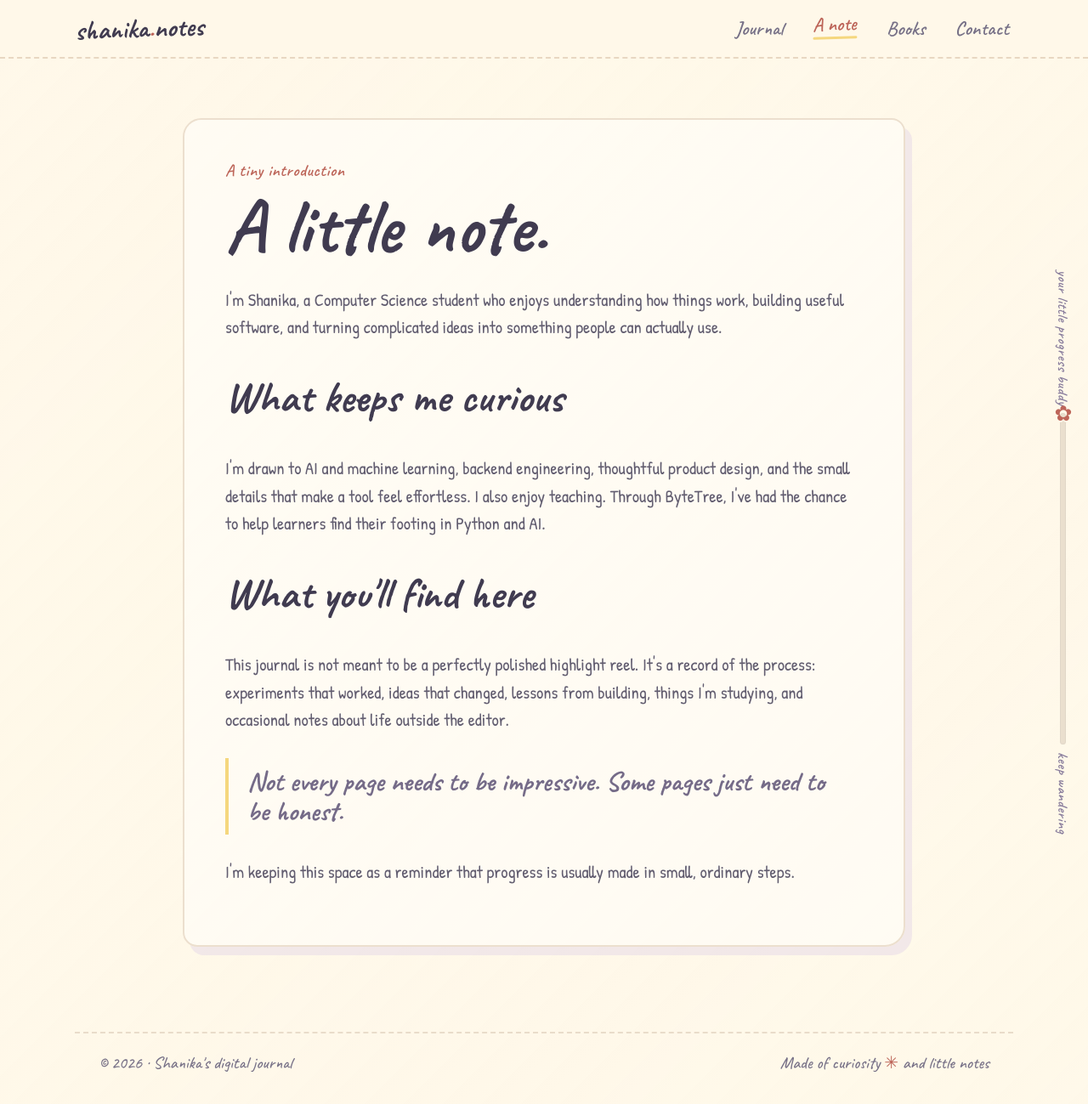
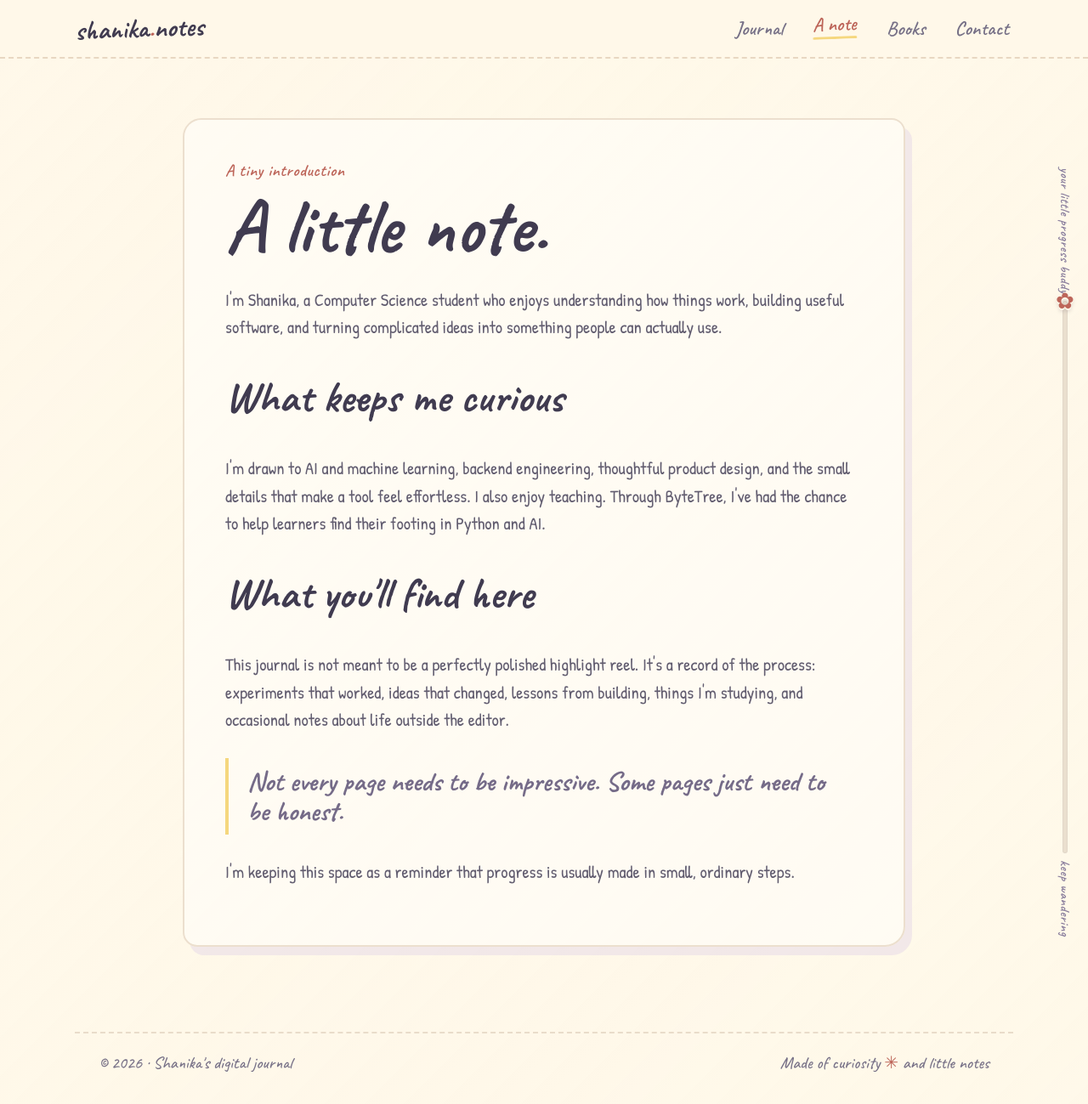
Before and after one commit to shanikashameems/shanikashameems.github.io, a Jekyll site: the page built from about.md, in a window 1280 px wide and 1299 px high. Shown: the whole window at 85% size. Built offline with Jekyll 4.4.1, drawn with Linux system fonts in a browser that asks for light colours.

Commit message:
Simplify diary intro and refine connected motion

```diff
--- a/_layouts/default.html
+++ b/_layouts/default.html
@@ -300,36 +300,66 @@
       .intro-cover-front{visibility:hidden}
     }
 
+
+    /* A quiet one-page opening. No giant book, no cinematic gymnastics. */
+    .simple-intro{background:radial-gradient(ellipse at 50% 45%,#fffdf7 0%,#fff7e9 72%,#f4e8d9 100%);padding:20px}
+    .simple-intro-inner{width:min(100%,430px);display:flex;flex-direction:column;align-items:center;gap:18px;text-align:center;position:relative;z-index:2}
+    .simple-intro-whisper{margin:0;font:600 clamp(1.5rem,4vw,2rem)/1.15 var(--caveat);color:#89758f;animation:simple-fade-up .65s .12s both}
+    .simple-page-stack{width:min(66vw,245px);height:min(83vw,320px);max-height:43vh;min-height:205px;position:relative;perspective:1000px;filter:drop-shadow(9px 13px 12px rgba(64,59,80,.13))}
+    .simple-page-under{position:absolute;inset:5px -7px 0 9px;border-radius:3px 13px 13px 3px;background:repeating-linear-gradient(90deg,#fffdf7 0,#fffdf7 2px,#e8ddce 3px,#fffdf7 4px);border:1px solid #e9dfd1;transform:rotate(2deg)}
+    .simple-page{position:absolute;inset:0;display:flex;flex-direction:column;justify-content:space-between;align-items:center;padding:17% 9%;border:1px solid #eadfce;border-radius:4px 13px 13px 4px;background:linear-gradient(105deg,#f3ebdf,#fffdf7 14%,#fffaf0 88%,#eee3d5);transform-origin:left center;backface-visibility:hidden;animation:simple-single-page-turn 1.05s .65s cubic-bezier(.48,.04,.22,1) forwards;box-shadow:inset 5px 0 8px rgba(120,91,65,.05)}
+    .simple-page:before{content:"";position:absolute;inset:12px;border:1px dashed #e7d6c4;border-radius:5px;pointer-events:none}
+    .simple-page-kicker,.simple-page-sign{position:relative;font:600 clamp(.8rem,2.4vw,1rem) var(--caveat);color:#947f8d;letter-spacing:.05em}
+    .simple-page strong{position:relative;font:700 clamp(2.2rem,7vw,3rem)/.95 var(--caveat);color:#bd6559;max-width:190px}
+    .simple-intro-hint{font:600 1.1rem var(--caveat);color:#a294a2;animation:simple-fade-up .55s .3s both}
+    .simple-intro .intro-skip{opacity:1;animation:simple-fade-up .55s .35s both}
+    @keyframes simple-single-page-turn{0%{transform:rotateY(0) translateZ(4px)}45%{transform:rotateY(-88deg) translateZ(14px)}100%{transform:rotateY(-178deg) translateZ(0);opacity:0}}
+    @keyframes simple-fade-up{from{opacity:0;transform:translateY(9px)}to{opacity:1;transform:translateY(0)}}
+    /* More tactile depth, kept subtle so the page remains easy to read. */
+    .entry,.shelf-card,.content-page,.text-link,.navlinks a,.menu-toggle,.back-top{transform-style:preserve-3d}
+    .entry,.shelf-card{will-change:transform}
+    .entry:after,.shelf-card:after{content:"";position:absolute;inset:0;border-radius:inherit;pointer-events:none;background:linear-gradient(135deg,rgba(255,255,255,.45),transparent 38%);opacity:0;transition:opacity .3s}
+    .entry:hover:after,.shelf-card:hover:after{opacity:1}
+    .text-link,.menu-toggle,.back-top{transition:transform .25s,box-shadow .25s,background .25s}
+    .text-link:hover{display:inline-block;transform:translateY(-3px) rotate(-2deg)}
+    .menu-toggle:hover,.back-top:hover{transform:translateY(-3px) rotate(-4deg);box-shadow:5px 7px 0 #e7d9c8}
+    .content-page{transition:box-shadow .35s,transform .35s}
+    .content-page:hover{box-shadow:11px 14px 0 rgba(201,183,232,.25);transform:translateY(-2px)}
+    /* A continuous vertical reading trail, with a marker that travels as the page scrolls. */
+    .scroll-buddy{right:17px;top:0;bottom:0;transform:none;justify-content:center;gap:8px}
+    .buddy-track{height:min(72vh,650px);min-height:240px;max-height:none;width:6px}
+    .buddy-marker{font-size:26px;filter:drop-shadow(0 2px 2px rgba(64,59,80,.15))}
+    .buddy-label,.buddy-caption{font-size:.98rem}
+    /* A small custom cursor on precise-pointer devices only. */
+    .cursor-dot,.cursor-ring{position:fixed;left:0;top:0;z-index:300;pointer-events:none;border-radius:50%;opacity:0;transform:translate(-50%,-50%);transition:opacity .2s}
+    .cursor-dot{width:7px;height:7px;background:#bd6559}
+    .cursor-ring{width:30px;height:30px;border:1.5px solid rgba(189,101,89,.65);transition:width .2s,height .2s,background .2s,opacity .2s}
+    body.has-custom-cursor,body.has-custom-cursor a,body.has-custom-cursor button{cursor:none}
+    body.has-custom-cursor .cursor-dot,body.has-custom-cursor .cursor-ring{opacity:1}
+    body.has-custom-cursor.cursor-hover .cursor-ring{width:44px;height:44px;background:rgba(239,142,120,.12)}
+    @media(hover:none),(pointer:coarse){.cursor-dot,.cursor-ring{display:none}body,body a,body button{cursor:auto}}
+    @media(max-width:760px){.scroll-buddy{right:5px}.buddy-track{height:60vh;min-height:170px;width:5px}.buddy-marker{font-size:21px}.buddy-label,.buddy-caption{display:none}}
+    @media(max-width:600px){.simple-intro-inner{gap:13px}.simple-page-stack{width:min(67vw,220px);height:min(82vw,280px);min-height:190px}.simple-page strong{font-size:clamp(2rem,9vw,2.6rem)}}
+    @media(prefers-reduced-motion:reduce){.simple-page{animation:none!important;opacity:0}.simple-intro-whisper,.simple-intro-hint,.simple-intro .intro-skip{animation:none!important;opacity:1;transform:none}}
+
   </style>
 </head>
 <body>
 
 {% if page.url == '/' %}
-<div class="diary-intro" id="diary-intro" aria-label="Opening Shanika's journal">
-  <div class="intro-inner">
-    <div class="intro-whisper">A little piece of my world...</div>
-    <div class="intro-book-scene">
-      <div class="intro-book-shadow"></div>
-      <div class="intro-book">
-        <div class="intro-book-back"></div>
-        <div class="intro-book-spine"></div>
-        <div class="intro-book-pages"></div>
-        <div class="intro-page page-a"><span class="page-front"></span><span class="page-back"></span></div>
-        <div class="intro-page page-b"><span class="page-front"></span><span class="page-back"></span></div>
-        <div class="intro-page page-c"><span class="page-front"></span><span class="page-back"></span></div>
-        <div class="intro-page page-d"><span class="page-front"></span><span class="page-back"></span></div>
-        <div class="intro-page page-e"><span class="page-front"></span><span class="page-back"></span></div>
-        <div class="intro-cover">
-          <div class="intro-cover-front">
-            <small>VOLUME 01 · PERSONAL JOURNAL</small>
-            <strong>Dear little life,</strong>
-            <span>Shanika's journal ✳</span>
-          </div>
-          <div class="intro-cover-back"></div>
-        </div>
+<div class="diary-intro simple-intro" id="diary-intro" aria-label="Opening Shanika's journal">
+  <div class="simple-intro-inner">
+    <p class="simple-intro-whisper">A little piece of my world...</p>
+    <div class="simple-page-stack" aria-hidden="true">
+      <div class="simple-page-under"></div>
+      <div class="simple-page">
+        <span class="simple-page-kicker">A PERSONAL JOURNAL</span>
+        <strong>Dear little life,</strong>
+        <span class="simple-page-sign">Shanika's journal ✳</span>
       </div>
     </div>
-    <button class="intro-skip" type="button" id="intro-skip">Skip the intro ↗</button>
+    <span class="simple-intro-hint">turning the page...</span>
+    <button class="intro-skip" type="button" id="intro-skip">Skip intro ↗</button>
   </div>
 </div>
 {% endif %}
@@ -385,6 +415,22 @@
   window.addEventListener('resize',updateScroll);
   updateScroll();
   if(backTop)backTop.addEventListener('click',()=>window.scrollTo({top:0,behavior:reduced?'auto':'smooth'}));
+
+  // Lightweight cursor: a dot and a soft ring, disabled on touch screens.
+  if(window.matchMedia('(hover: hover) and (pointer: fine)').matches){
+    document.body.classList.add('has-custom-cursor');
+    const dot=document.createElement('span');dot.className='cursor-dot';
+    const ring=document.createElement('span');ring.className='cursor-ring';
+    document.body.append(dot,ring);
+    let mx=-30,my=-30,rx=-30,ry=-30;
+    window.addEventListener('pointermove',e=>{mx=e.clientX;my=e.clientY;dot.style.left=mx+'px';dot.style.top=my+'px';});
+    const follow=()=>{rx+=(mx-rx)*.18;ry+=(my-ry)*.18;ring.style.left=rx+'px';ring.style.top=ry+'px';requestAnimationFrame(follow);};follow();
+    document.querySelectorAll('a,button,input,textarea').forEach(el=>{
+      el.addEventListener('pointerenter',()=>document.body.classList.add('cursor-hover'));
+      el.addEventListener('pointerleave',()=>document.body.classList.remove('cursor-hover'));
+    });
+  }
+
 </script>
 </body>
 </html>
```
Also changed, not shown: other parts of _layouts/default.html (+1 -1 lines).
